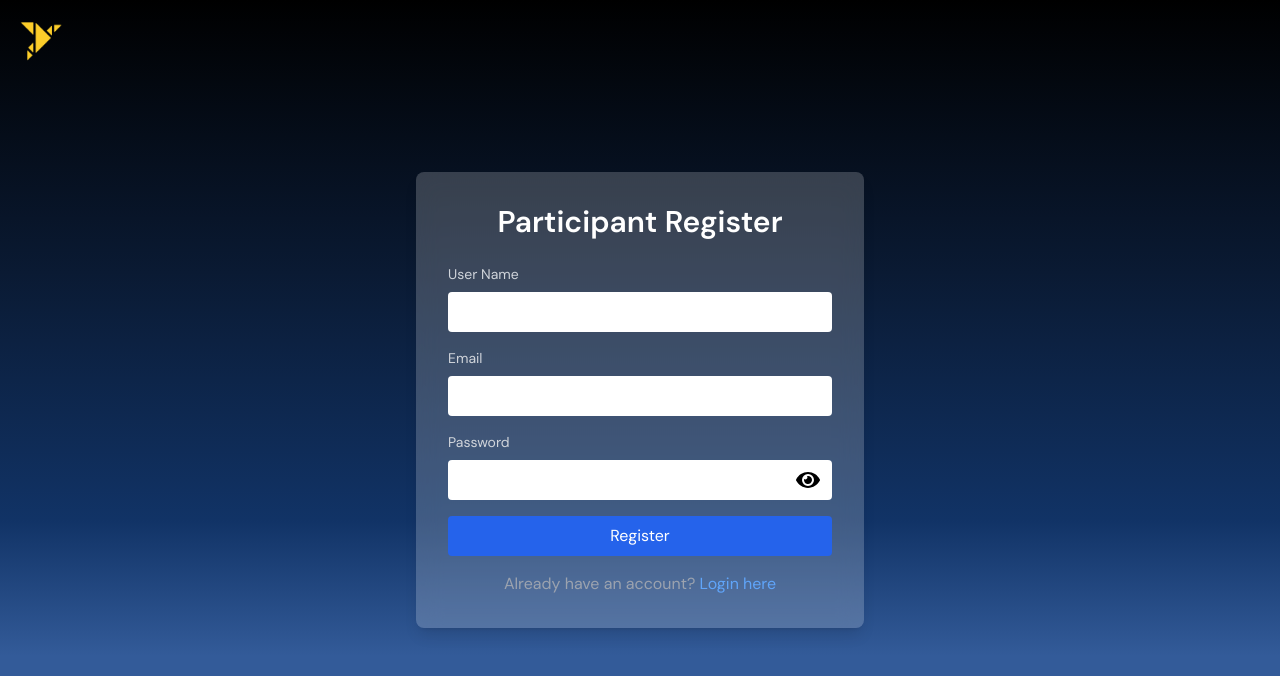
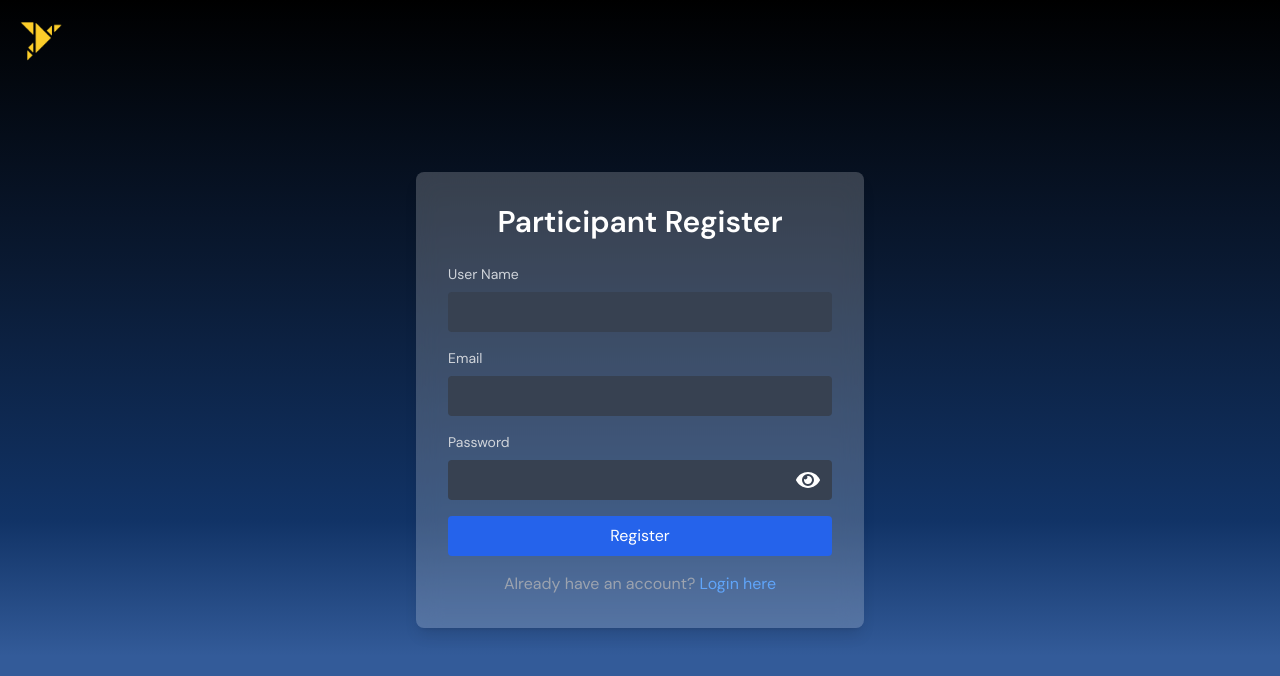
Before and after one commit to Pramanit/Pramanit, a Next.js app in the folder frontend_next/: page /certificates/register in a window 1280 px wide. Shown: the top 676 px of the page. Built offline with nearby package versions, Linux system fonts and the light colour scheme.

Commit message:
all login and signup for have same ui implemented

```diff
--- a/frontend_next/src/app/certificates/login/page.tsx
+++ b/frontend_next/src/app/certificates/login/page.tsx
@@ -85,7 +85,7 @@ export default function ParticipantLogin() {
               type="email"
               value={email}
               onChange={(e) => setEmail(e.target.value)}
-              className={`w-full p-2 rounded bg-white-700 text-black ${!isEmailValid ? 'border-red-500' : ''}`}
+              className={`w-full p-2 rounded bg-gray-700 text-white ${!isEmailValid ? 'border-red-500' : ''}`}
               required
             />
             {!isEmailValid && <p className="text-red-500 text-sm">Invalid email address</p>}
@@ -96,14 +96,14 @@ export default function ParticipantLogin() {
               type={isPasswordVisible ? "text" : "password"}
               value={password}
               onChange={(e) => setPassword(e.target.value)}
-              className="w-full p-2 rounded bg-white-100  text-black"
+              className="w-full p-2 rounded bg-gray-700 text-white"
               required
             />
             <div
               className="absolute top-12 right-3 transform -translate-y-1/2 cursor-pointer text-2xl"
               onClick={() => setIsPasswordVisible(!isPasswordVisible)}
             >
-              {isPasswordVisible ? <FaEyeSlash className="text-black" /> : <FaEye className="text-black" />}
+              {isPasswordVisible ? <FaEyeSlash className="text-white" /> : <FaEye className="text-white" />}
             </div>
           </div>
           <button
--- a/frontend_next/src/app/certificates/register/page.tsx
+++ b/frontend_next/src/app/certificates/register/page.tsx
@@ -104,7 +104,7 @@ export default function ParticipantRegister() {
               type="text"
               value={name}
               onChange={(e) => setName(e.target.value)}
-              className="w-full p-2 rounded bg-white text-black"
+              className="w-full p-2 rounded bg-gray-700 text-white"
               required
             />
           </div>
@@ -114,7 +114,7 @@ export default function ParticipantRegister() {
               type="email"
               value={email}
               onChange={(e) => setEmail(e.target.value)}
-              className="w-full p-2 rounded bg-white text-black"
+              className="w-full p-2 rounded bg-gray-700 text-white"
               required
             />
           </div>
@@ -124,14 +124,14 @@ export default function ParticipantRegister() {
               type={showPassword ? "text" : "password"}
               value={password}
               onChange={(e) => setPassword(e.target.value)}
-              className="w-full p-2 rounded bg-white text-black"
+              className="w-full p-2 rounded bg-gray-700 text-white"
               required
             />
             <div
               className="absolute top-12 right-3 transform -translate-y-1/2 cursor-pointer text-2xl"
               onClick={() => setShowPassword(!showPassword)}
             >
-              {showPassword ? <FaEyeSlash className="text-black" /> : <FaEye className="text-black" />}
+              {showPassword ? <FaEyeSlash className="text-white" /> : <FaEye className="text-white" />}
             </div>
           </div>
           <button
--- a/frontend_next/src/app/organization/register/page.tsx
+++ b/frontend_next/src/app/organization/register/page.tsx
@@ -1,6 +1,7 @@
 "use client";
 
 import { useState } from "react";
+import { FaEye, FaEyeSlash } from "react-icons/fa";
 
 export default function OrganizationRegister() {
   const [isOtpPopupOpen, setIsOtpPopupOpen] = useState(false);
@@ -15,6 +16,7 @@ export default function OrganizationRegister() {
   });
   const [errorMessage, setErrorMessage] = useState("");
   const [successMessage, setSuccessMessage] = useState("");
+  const [showPassword, setShowPassword] = useState(false); // Password visibility toggle
 
   const handleChange = (e : any) => {
     setFormData({ ...formData, [e.target.name]: e.target.value });
@@ -109,16 +111,22 @@ export default function OrganizationRegister() {
               required
             />
           </div>
-          <div className="mb-4">
+          <div className="mb-4 relative">
             <label className="block text-sm mb-2 text-gray-300">Password</label>
             <input
-              type="password"
+              type={showPassword ? "text" : "password"}
               name="password"
               value={formData.password}
               onChange={handleChange}
               className="w-full p-2 rounded bg-gray-700 text-white"
               required
             />
+            <div
+              className="absolute top-12 right-3 transform -translate-y-1/2 cursor-pointer text-2xl"
+              onClick={() => setShowPassword(!showPassword)}
+            >
+              {showPassword ? <FaEyeSlash className="text-white" /> : <FaEye className="text-white" />}
+            </div>
           </div>
           <button
             type="submit"
```
Also changed, not shown: 1 other file (tests, documents, lock files or other folders).
